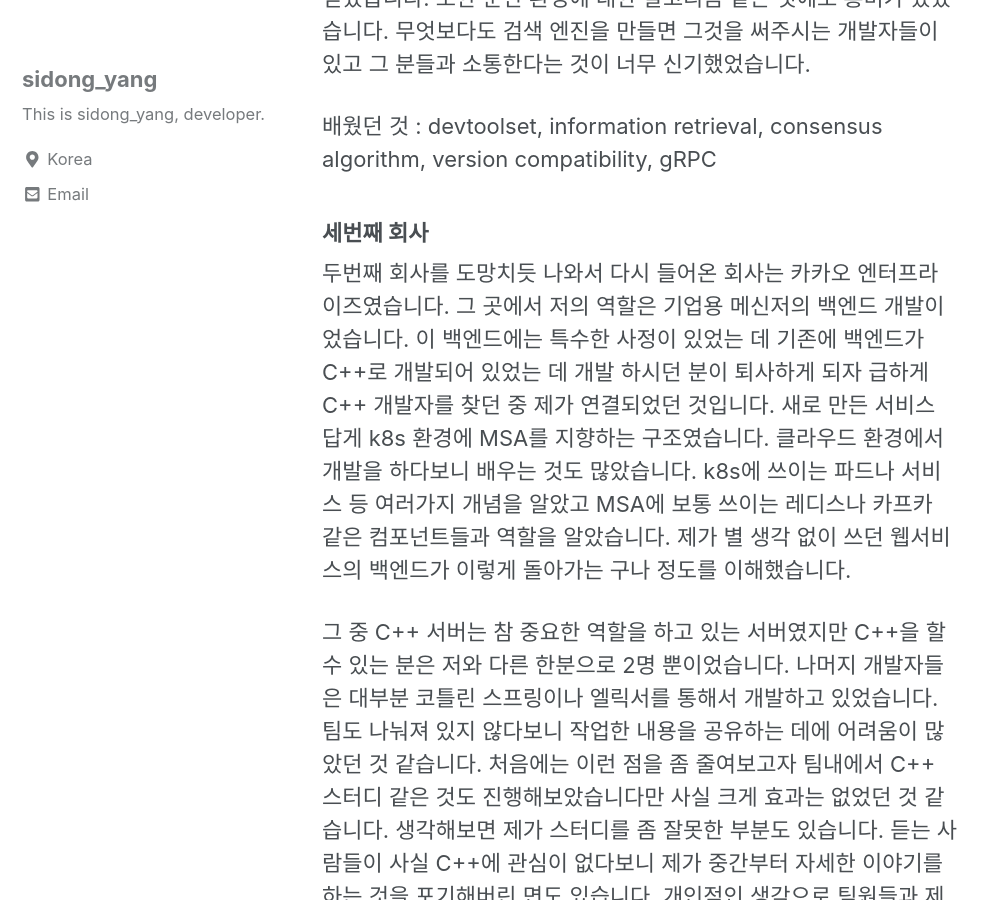
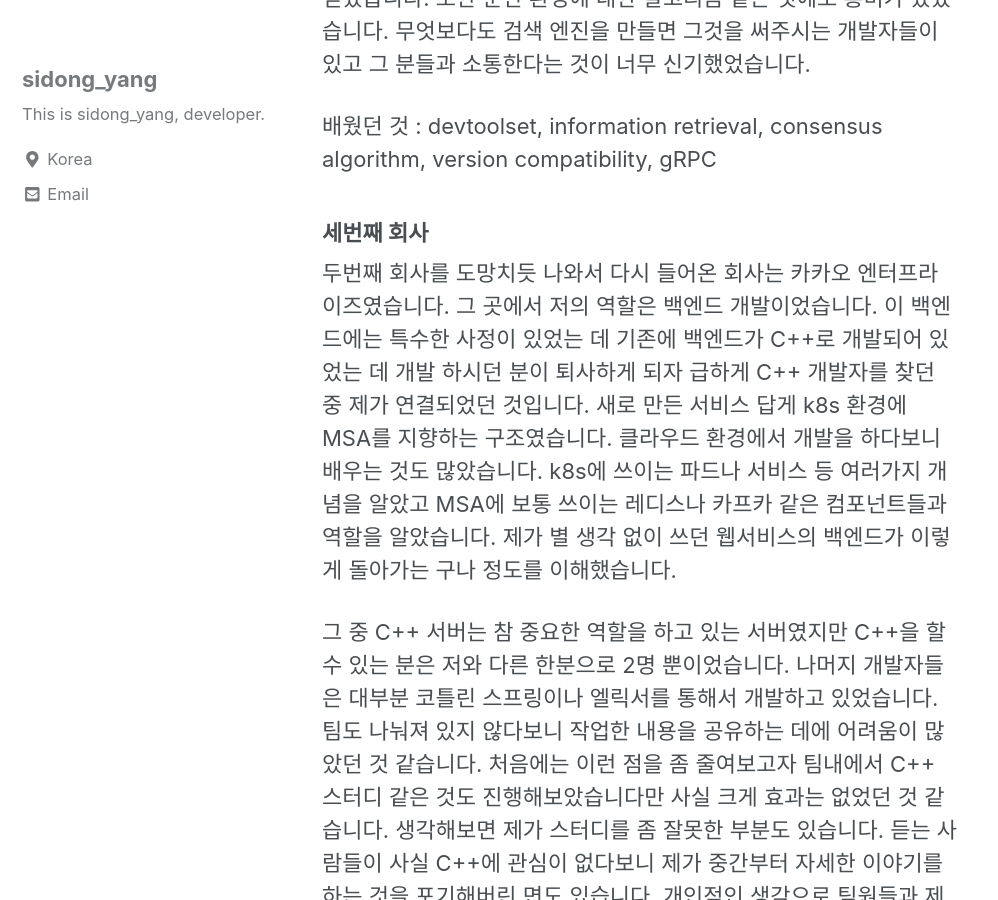
Before and after one commit to realwakka/realwakka.github.io, a Jekyll site: the page built from _posts/2023-05-18-나의-개발-여행.md, in a window 1280 px wide and 900 px high, scrolled down 3227 px. Shown: the whole window, without its empty margins (0-998 px from the left). Built offline with Jekyll 4.4.1, drawn with Linux system fonts in a browser that asks for light colours; cached includes are drawn as plain includes; nearby versions of some CDN libraries.

Commit message:
Update 2023-05-18-나의-개발-여행.md

```diff
--- a/_posts/2023-05-18-나의-개발-여행.md
+++ b/_posts/2023-05-18-나의-개발-여행.md
@@ -40,7 +40,7 @@ tags:
 배웠던 것 : devtoolset, information retrieval, consensus algorithm, version compatibility, gRPC
 
 ### 세번째 회사
- 두번째 회사를 도망치듯 나와서 다시 들어온 회사는 카카오 엔터프라이즈였습니다. 그 곳에서 저의 역할은 기업용 메신저의 백엔드 개발이었습니다. 이 백엔드에는 특수한 사정이 있었는 데 기존에 백엔드가 C++로 개발되어 있었는 데 개발 하시던 분이 퇴사하게 되자 급하게 C++ 개발자를 찾던 중 제가 연결되었던 것입니다. 새로 만든 서비스 답게 k8s 환경에 MSA를 지향하는 구조였습니다. 클라우드 환경에서 개발을 하다보니 배우는 것도 많았습니다. k8s에 쓰이는 파드나 서비스 등 여러가지 개념을 알았고 MSA에 보통 쓰이는 레디스나 카프카 같은 컴포넌트들과 역할을 알았습니다. 제가 별 생각 없이 쓰던 웹서비스의 백엔드가 이렇게 돌아가는 구나 정도를 이해했습니다.
+ 두번째 회사를 도망치듯 나와서 다시 들어온 회사는 카카오 엔터프라이즈였습니다. 그 곳에서 저의 역할은 백엔드 개발이었습니다. 이 백엔드에는 특수한 사정이 있었는 데 기존에 백엔드가 C++로 개발되어 있었는 데 개발 하시던 분이 퇴사하게 되자 급하게 C++ 개발자를 찾던 중 제가 연결되었던 것입니다. 새로 만든 서비스 답게 k8s 환경에 MSA를 지향하는 구조였습니다. 클라우드 환경에서 개발을 하다보니 배우는 것도 많았습니다. k8s에 쓰이는 파드나 서비스 등 여러가지 개념을 알았고 MSA에 보통 쓰이는 레디스나 카프카 같은 컴포넌트들과 역할을 알았습니다. 제가 별 생각 없이 쓰던 웹서비스의 백엔드가 이렇게 돌아가는 구나 정도를 이해했습니다.
 
  그 중 C++ 서버는 참 중요한 역할을 하고 있는 서버였지만 C++을 할 수 있는 분은 저와 다른 한분으로 2명 뿐이었습니다. 나머지 개발자들은 대부분 코틀린 스프링이나 엘릭서를 통해서 개발하고 있었습니다. 팀도 나눠져 있지 않다보니 작업한 내용을 공유하는 데에 어려움이 많았던 것 같습니다. 처음에는 이런 점을 좀 줄여보고자 팀내에서 C++ 스터디 같은 것도 진행해보았습니다만 사실 크게 효과는 없었던 것 같습니다.  생각해보면 제가 스터디를 좀 잘못한 부분도 있습니다. 듣는 사람들이 사실 C++에 관심이 없다보니 제가 중간부터 자세한 이야기를 하는 것을 포기해버린 면도 있습니다.
  개인적인 생각으로 팀원들과 제가 하고 싶어하는 개발이 달랐던 것 같습니다.
```
